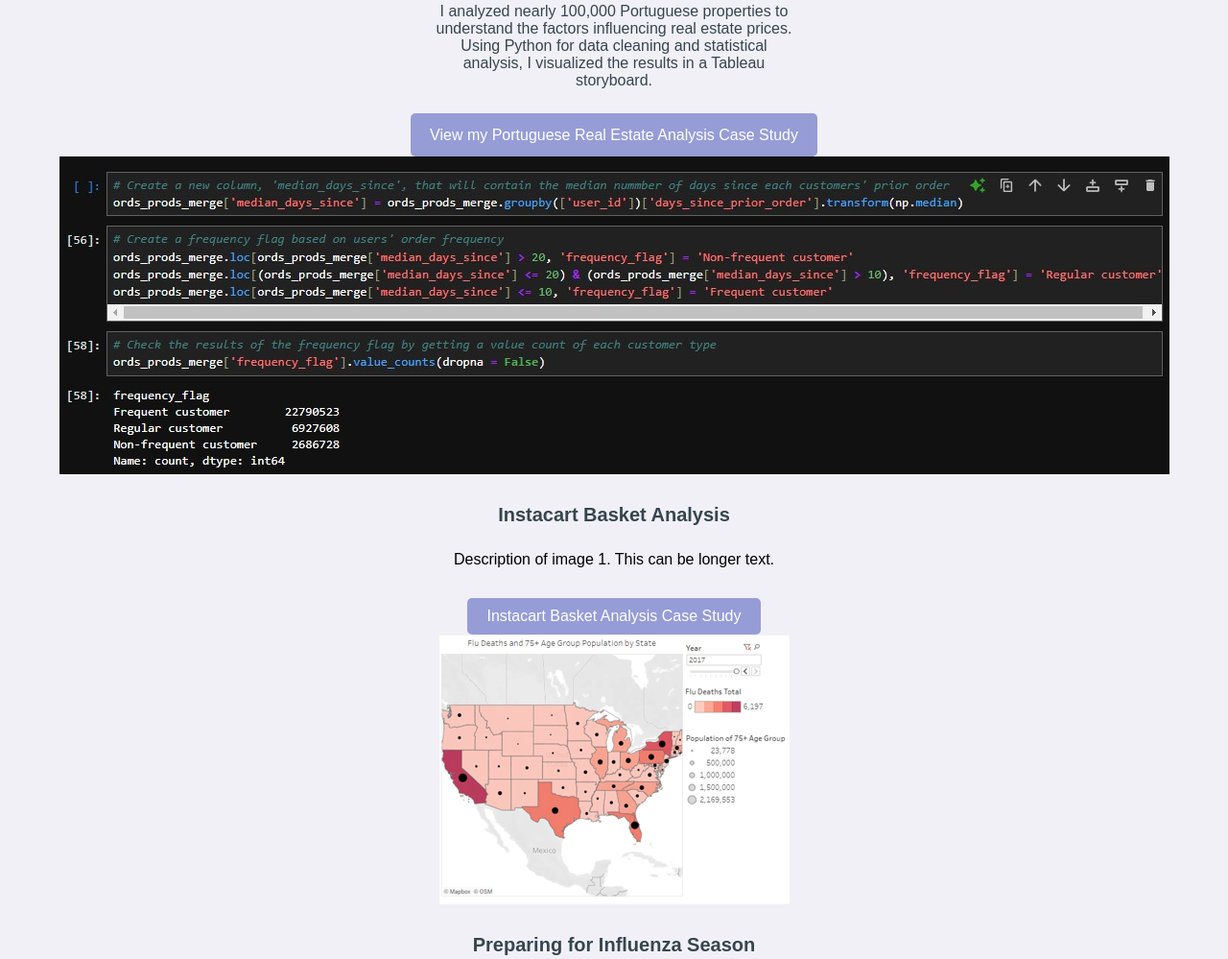
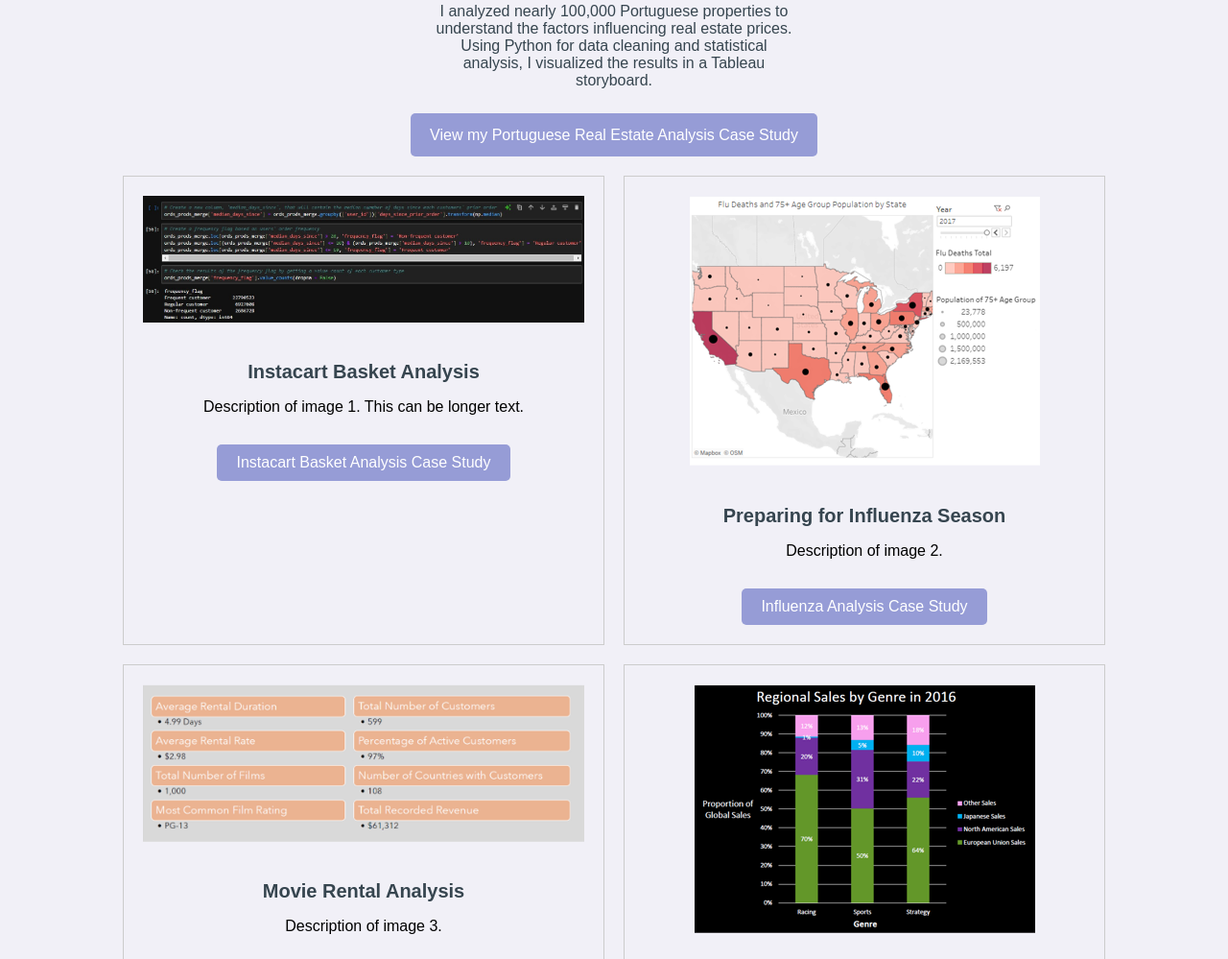
Before and after one commit to jacksonlanier/profile, a plain HTML site: page index.html in a window 1280 px wide. Shown: the part 1454-2453 px from the top of the page at 96% size. Drawn offline with Linux system fonts and the light colour scheme.

Commit message:
Update styles.css

```diff
--- a/styles.css
+++ b/styles.css
@@ -117,3 +117,43 @@ h4 {
     font-size: 30px;
     margin: 100px 0px 50px 0px;
 }
+.quadrant-container {
+  display: grid;
+  grid-template-columns: repeat(2, 1fr);
+  gap: 20px;
+  width: 80%;
+  margin: 20px auto;
+}
+
+.quadrant {
+  border: 1px solid #ccc;
+  padding: 20px;
+  text-align: center;
+}
+
+.quadrant img {
+  max-width: 100%;
+  height: auto;
+  margin-bottom: 10px;
+}
+
+.quadrant h4 {
+  margin-bottom: 10px;
+}
+
+.quadrant p {
+  margin-bottom: 15px;
+}
+
+.quadrant button {
+   font-family: Arial, Helvetica, sans-serif;
+    background-color: #969cd6;
+    color: white;
+    padding: 10px 20px;
+    border: none;
+    border-radius: 5px;
+    cursor: pointer;
+    font-size: 16px;
+    transition: background-color 0.3s ease;
+    margin-top: 15px;
+}
```
